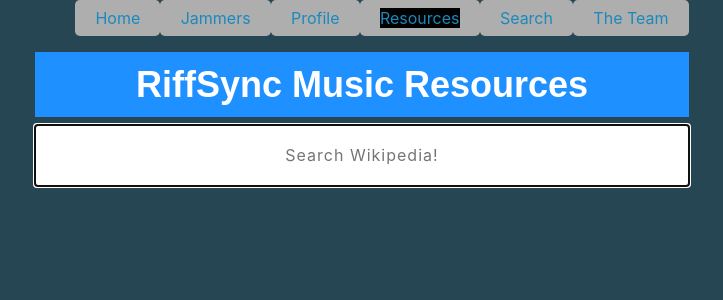
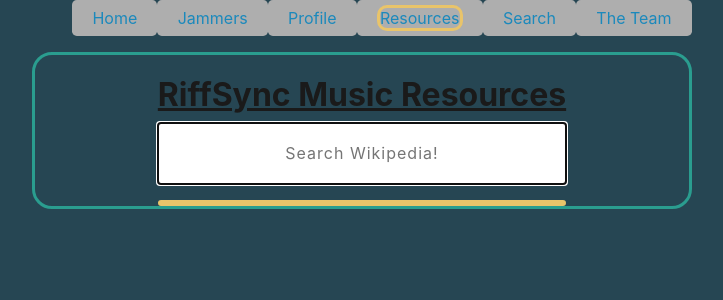
Before and after one commit to LawthouaMXiong/RiffSync, a React (Create React App) app in the folder client/: page /resources in a window 1280 px wide. Shown: the top 300 px of the page, without its empty margins (278-1001 px from the left). Built offline with nearby package versions, Linux system fonts and the light colour scheme; no server answers.

Commit message:
integrated more features with current styling

```diff
--- a/client/src/assets/css/styles.css
+++ b/client/src/assets/css/styles.css
@@ -90,5 +90,26 @@
 }
 
 .active {
-    background-color: black;
+    border-color: #E9C46A;
+    border-style: solid;
+    border-radius: 10px;
 }
+
+.resources-container {
+    display: flex;
+    justify-content: center;
+    flex-wrap: wrap;
+
+    border-color: #2A9D8F;
+    border-style: solid;
+    border-radius: 20px;
+}
+
+.resources-content {
+    display: flex;
+    justify-content: center;
+
+    border-color: #E9C46A;
+    border-style: solid;
+    border-radius: 20px;
+}
--- a/client/src/components/Navigation.js
+++ b/client/src/components/Navigation.js
@@ -1,22 +1,32 @@
 import { NavLink, useLocation } from 'react-router-dom';
 import Button from 'react-bootstrap/Button';
+import Container from 'react-bootstrap/Container';
+import Nav from 'react-bootstrap/Nav';
+import Navbar from 'react-bootstrap/Navbar';
 
 export default function Navigation() {
 
     const router = useLocation();
     return (
+    //     <link rel="stylesheet" href="https://maxcdn.bootstrapcdn.com/bootstrap/3.3.7/css/bootstrap.min.css" integrity="sha384-BVYiiSIFeK1dGmJRAkycuHAHRg32OmUcww7on3RYdg4Va+PmSTsz/K68vbdEjh4u" crossorigin="anonymous">
+    //     <Navbar bg="dark" data-bs-theme="dark">
+    //     <Container>
+    //       <Navbar.Brand href="#home">Navbar</Navbar.Brand>
+    //       <Nav className="me-auto">
+    //         <Nav.Link href="#home">Home</Nav.Link>
+    //         <Nav.Link href="#features">Features</Nav.Link>
+    //         <Nav.Link href="#pricing">Pricing</Nav.Link>
+    //       </Nav>
+    //     </Container>
+    //   </Navbar>
+    //   </link>
         <div class="navigate">
             <nav>
                 <ul class="navbar">
 
                     <Button variant="secondary">
-                        <NavLink
-                            className={router.pathname === '/' ? 'active' : ''} to='/'
-                            // className={({isActive}) => {
-                            // return (
-                            // (isActive ? 'secondary' : 'primary')
-                            //     )
-                            // }}
+                        <NavLink to='/' style={{ textDecoration: 'none' }}
+                            className={router.pathname === '/' ? 'active' : ''}
                         >
                             Home
                         </NavLink>
@@ -24,7 +34,7 @@
 
 
                     <Button variant="secondary">
-                        <NavLink to='/jammers'
+                        <NavLink to='/jammers' style={{ textDecoration: 'none' }}
                             className={router.pathname === '/jammers' ? 'active' : ''}
 
                         >
@@ -34,7 +44,7 @@
 
 
                     <Button variant="secondary">
-                        <NavLink to='/profile'
+                        <NavLink to='/profile' style={{ textDecoration: 'none' }}
                             className={router.pathname === '/profile' ? 'active' : ''}
 
                         >
@@ -44,7 +54,7 @@
 
 
                     <Button variant="secondary">
-                        <NavLink to='/Resources'
+                        <NavLink to='/Resources' style={{ textDecoration: 'none', }}
                             className={router.pathname === '/Resources' ? 'active' : ''}
 
                         >
@@ -54,7 +64,7 @@
 
 
                     <Button variant="secondary">
-                        <NavLink to='/Search'
+                        <NavLink to='/Search' style={{ textDecoration: 'none' }}
                             className={router.pathname === '/Search' ? 'active' : ''}
 
                         >
@@ -64,7 +74,7 @@
 
                     <Button variant="secondary">
                         <NavLink
-    to='/theTeam'
+                            to='/theTeam' style={{ textDecoration: 'none' }}
                             className={router.pathname === '/theTeam' ? 'active' : ''}
                         >
                             The Team
--- a/client/src/pages/Resources.js
+++ b/client/src/pages/Resources.js
@@ -20,13 +20,21 @@
 
     return (
         <>
-            <main>
-                <div>
-                    <h1 style={myStyle}>RiffSync Music Resources</h1>
+
+            <div className='resources-container'>
+                <div className='home'>
+                    <h1 className="text-3xl font-bold underline">
+                        RiffSync Music Resources
+                    </h1>
+
+
+                        <SearchForm setErrorMessage={setErrorMessage} setSearchResults={setSearchResults} />
+                        <div className='resources-content'>
+                        {errorMessage ? <ErrorMessage errorMessage={errorMessage} /> : <ResultsContainer searchResults={searchResults} />}
+                    </div>
                 </div>
-                <SearchForm setErrorMessage={setErrorMessage} setSearchResults={setSearchResults} />
-                {errorMessage ? <ErrorMessage errorMessage={errorMessage} /> : <ResultsContainer searchResults={searchResults} />}
-            </main>
+            </div>
+
         </>
     )
 }
```
Lines whose indentation alone changed are shown as unchanged.
